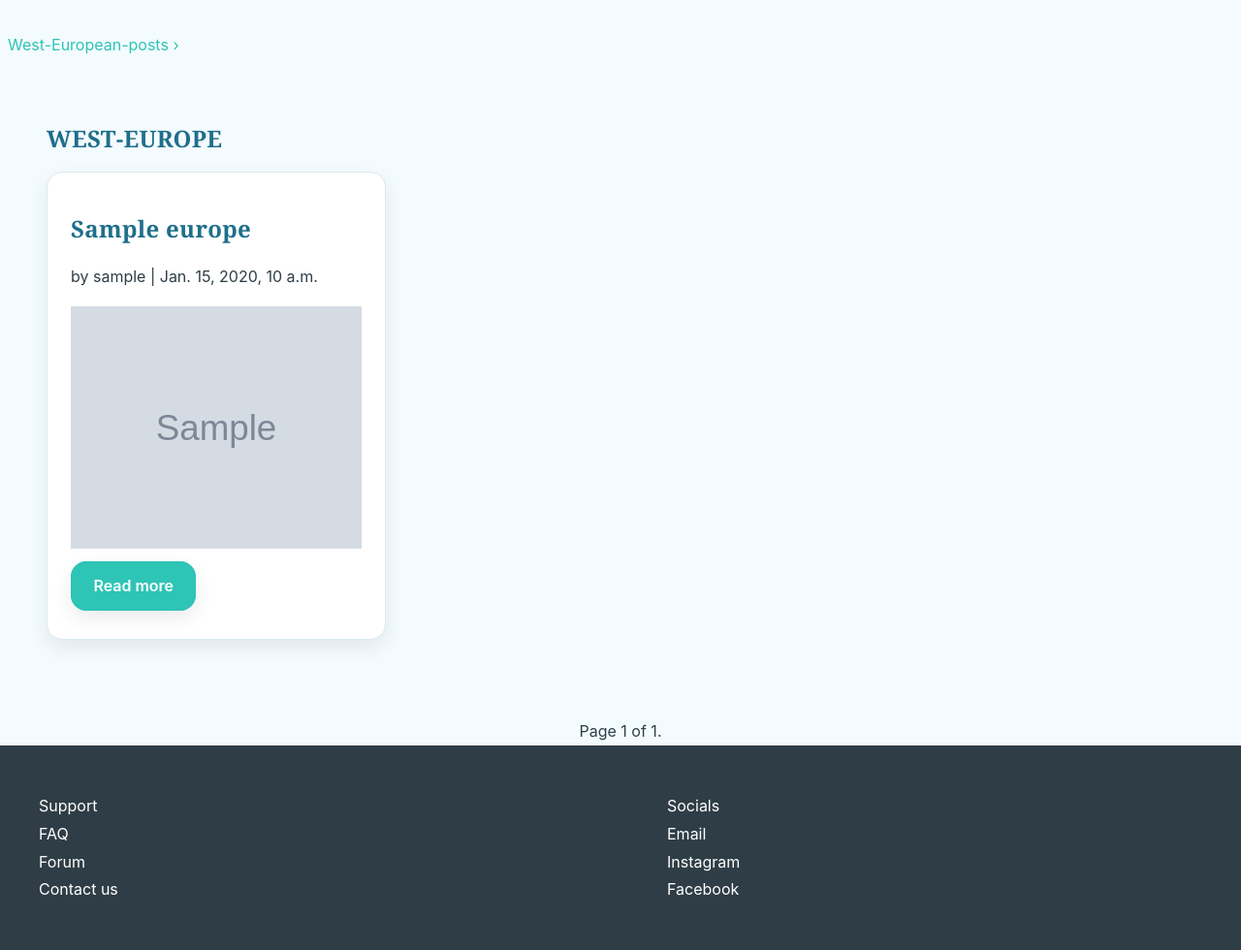
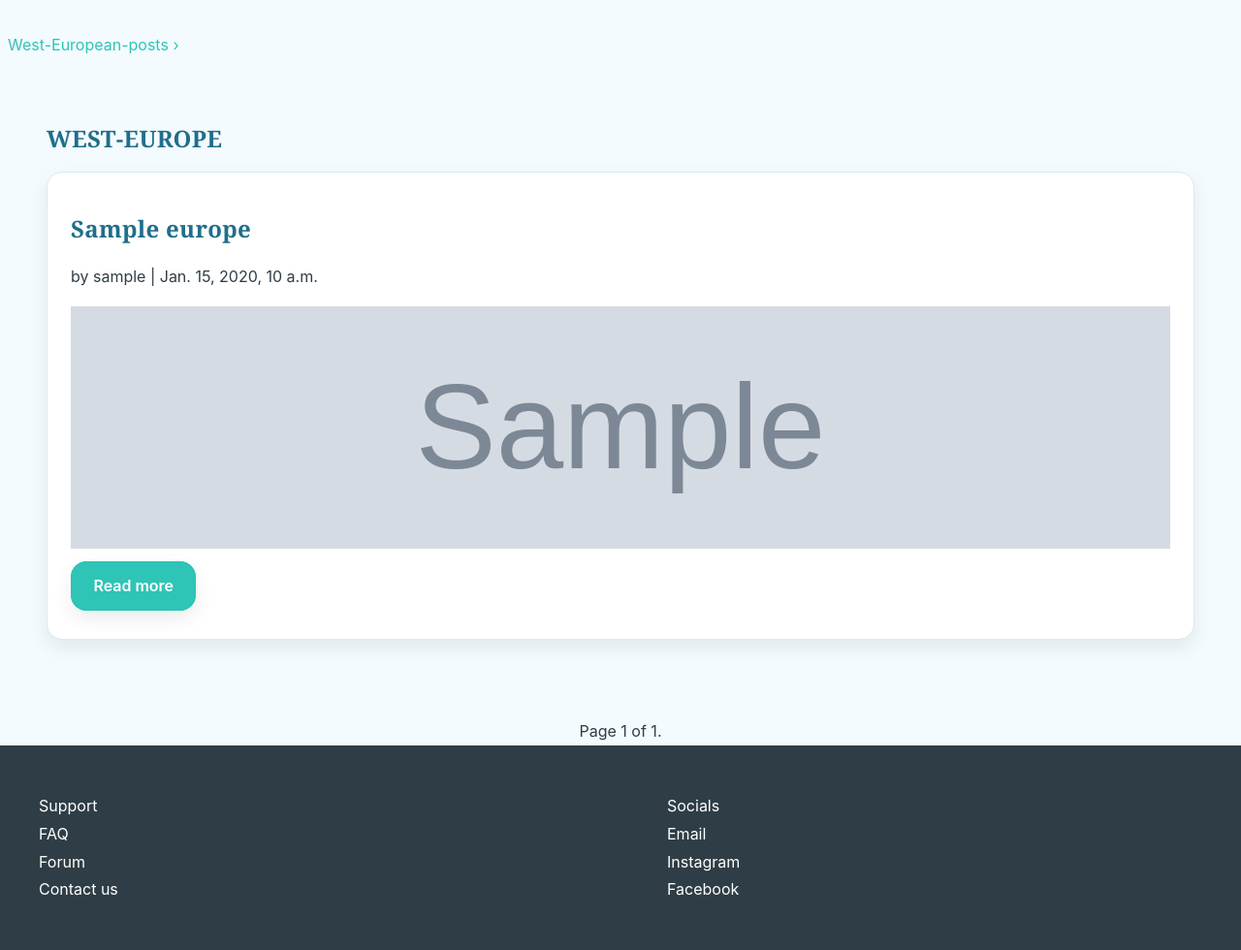
Before and after one commit to JoandarcZienagebriel/Django_project, a Django app: page /europelist/ in a window 1280 px wide. Shown: the part 101-1081 px from the top of the page at 97% size. Run offline with Django 5.2, Linux system fonts and the light colour scheme; tables that the repository leaves empty hold one stand-in row (values such as "Sample post"); grey boxes marked "Sample" are stand-in pictures; some libraries are stand-ins or nearby versions.

Commit message:
change in style

```diff
--- a/static/css/pg.css
+++ b/static/css/pg.css
@@ -214,7 +214,7 @@ img:hover {
 
 .list {
   display: grid;
-  grid-template-columns: repeat(auto-fit, minmax(200px, 350px));
+  grid-template-columns: repeat(auto-fit, minmax(200px, 1fr));
   gap: 2rem;
 }
 
--- a/templates/Europelist.html
+++ b/templates/Europelist.html
@@ -12,7 +12,7 @@
 
 
   {%for euro in europe_list%}
-  <div class="blog card">
+  <div class="card">
   <h2 id="title">{{euro.title}}</h2>
   <p id="date">by {{euro.author}} | {{euro.date}}</p>
  <img src="{{euro.image.url}}" width="200px">
```
